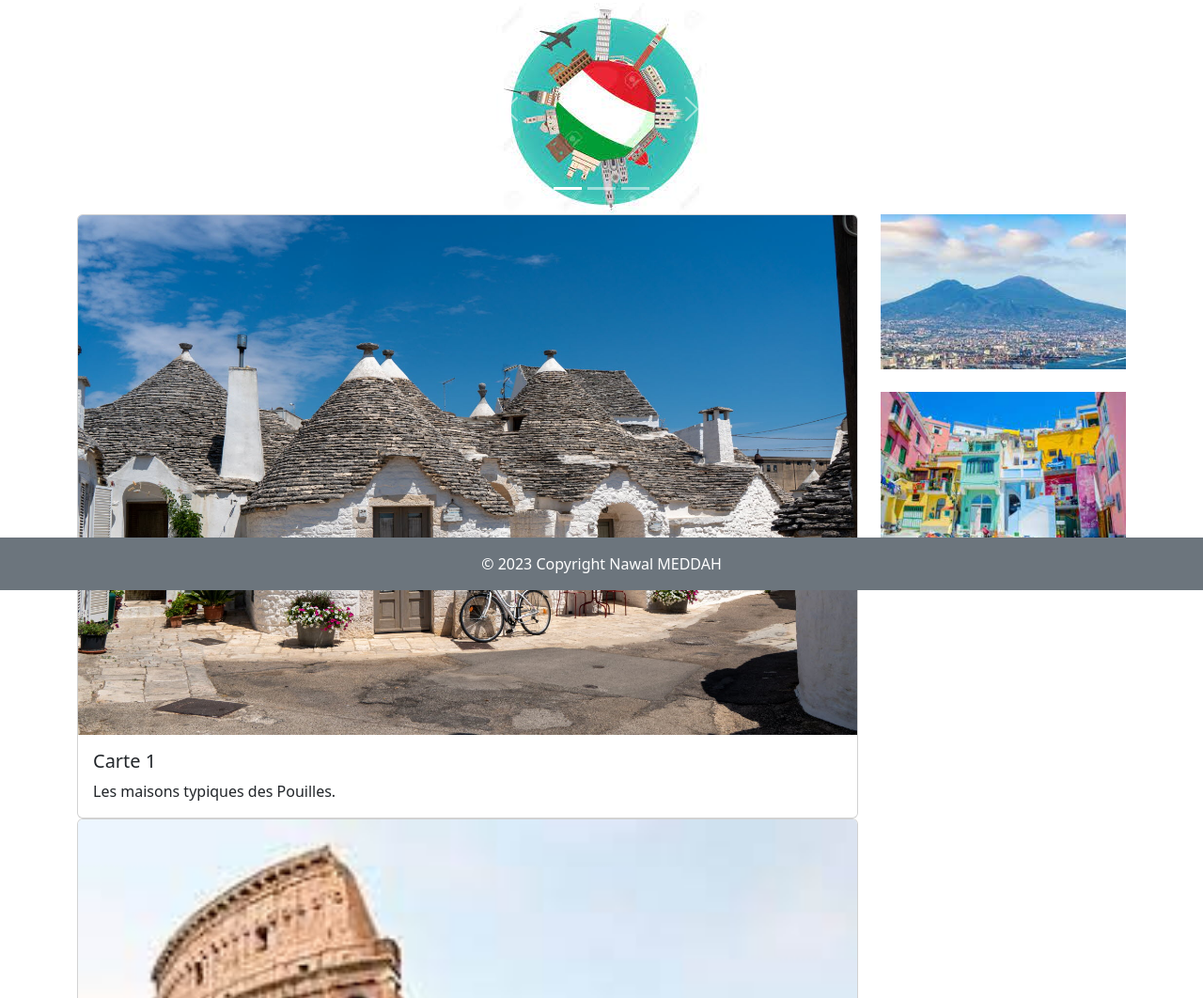
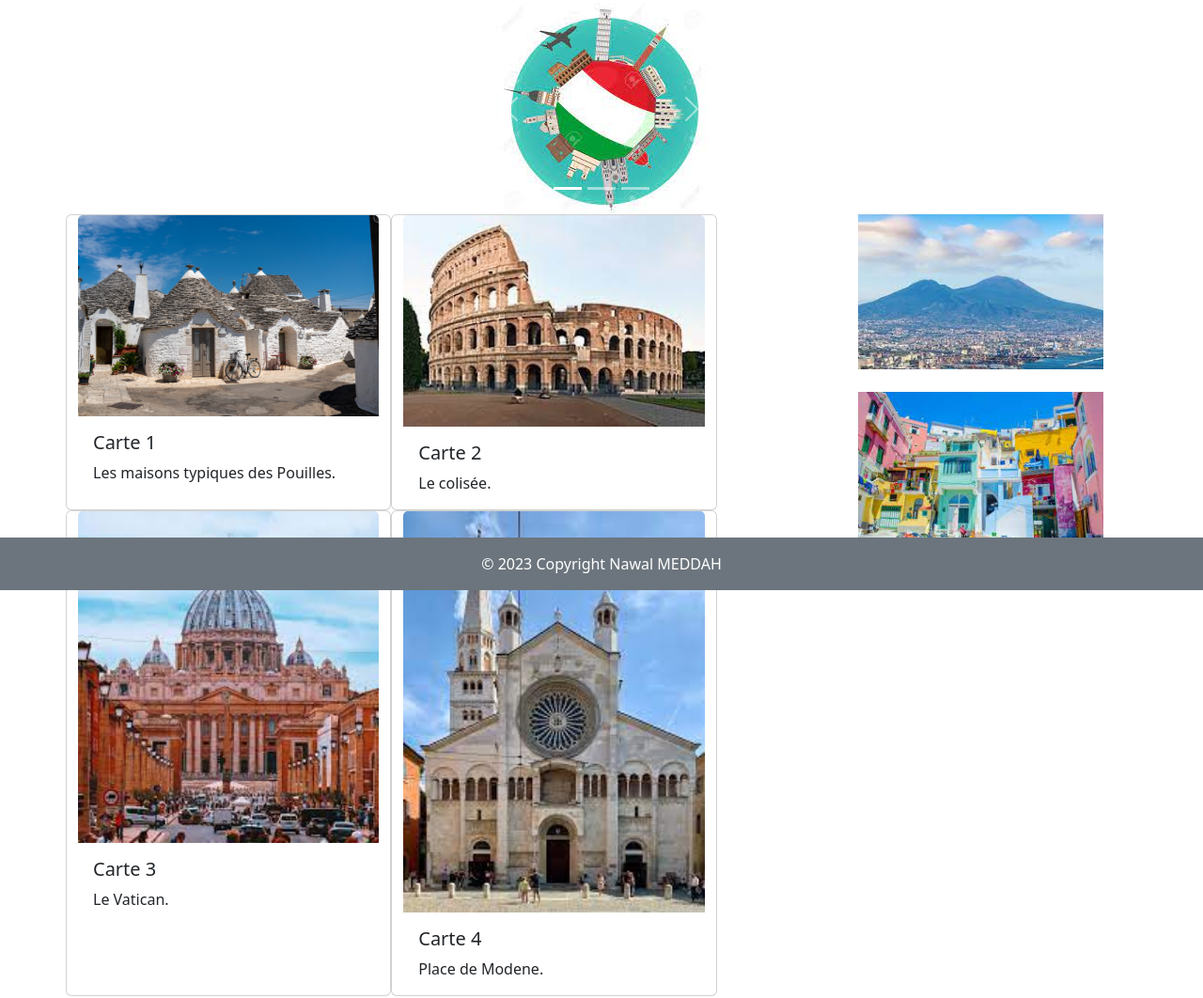
Before and after one commit to Nawinaw/Projet4, a plain HTML site: page index.html in a window 1280 px wide. Shown: the part 172-1234 px from the top of the page at 94% size. Drawn offline with nearby package versions, Linux system fonts and the light colour scheme.

Commit message:
version finale

```diff
--- a/index.html
+++ b/index.html
@@ -64,38 +64,38 @@
   <section class="container-fluid">
     <div class="container">
         <div class="row">
-          <div class="col-9">
-            <div class="card-deck">
-              <div class="card">
+          <div class="row col-9">
+                <!-- Integration de la responsive -->
+              <div class="card col-sm-12 col-lg-5">
                 <img class="card-img-top" src="Images/card1.jpg" alt="Image 1">
-                <div class="card-body">
+                <div class="card-body ">
                   <h5 class="card-title">Carte 1</h5>
                   <p class="card-text">Les maisons typiques des Pouilles.</p>
                 </div>
               </div>
-              <div class="card">
+              <div class="card col-sm-12 col-lg-5">
                 <img class="card-img-top" src="Images/card2.jfif" alt="Image 2">
                 <div class="card-body">
                   <h5 class="card-title">Carte 2</h5>
                   <p class="card-text">Le colisée.</p>
                 </div>
               </div>
-            </div>
-            <div class="card-deck mt-4">
-              <div class="card">
+
+
+              <div class="card col-sm-12 col-lg-5">
                 <img class="card-img-top" src="Images/card3.jpg" alt="Image 3">
                 <div class="card-body">
                   <h5 class="card-title">Carte 3</h5>
                   <p class="card-text">Le Vatican.</p>
                 </div>
               </div>
-              <div class="card">
+              <div class="card col-sm-12 col-lg-5">
                 <img class="card-img-top" src="Images/card4.jpg" alt="Image 4">
                 <div class="card-body">
                   <h5 class="card-title">Carte 4</h5>
                   <p class="card-text">Place de Modene.</p>
                 </div>
-              </div>
+
             </div>
           </div>
           <div class="col-3">
```
